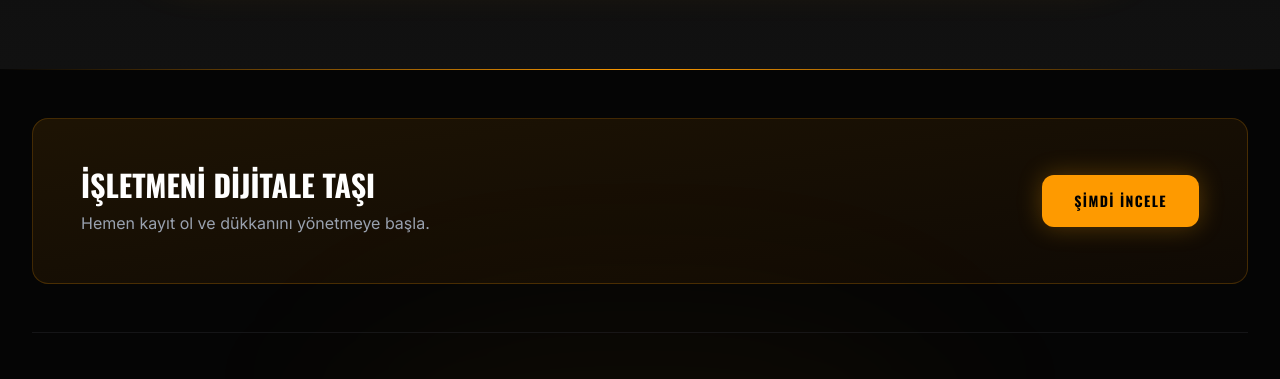
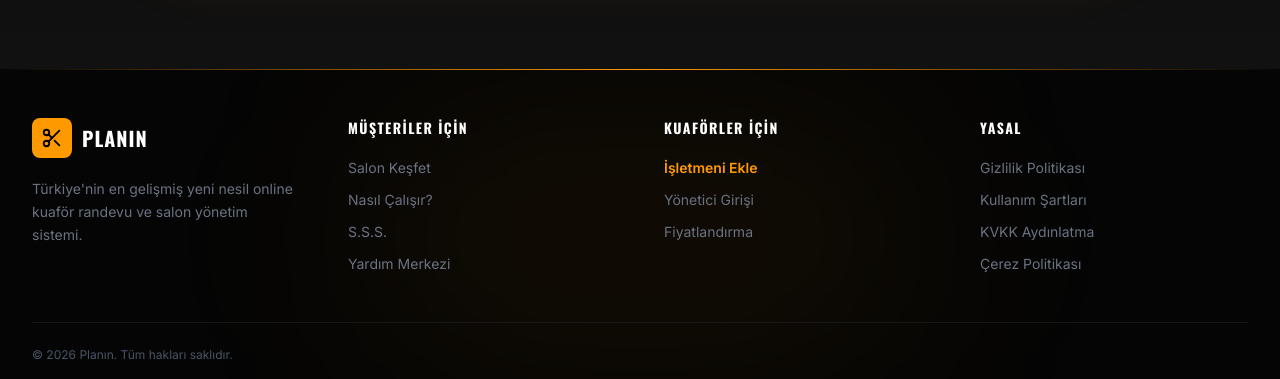
Before and after one commit to mckonca-dot/randevu-saas-frontend, a Next.js app: page / in a window 1280 px wide. Shown: the part 1853-2232 px from the top of the page. Built offline with nearby package versions, Linux system fonts and the light colour scheme; no server answers.

Commit message:
güncelleme

```diff
--- a/app/page.tsx
+++ b/app/page.tsx
@@ -208,18 +208,6 @@ export default function Home() {
         <div className="absolute bottom-0 left-1/2 -translate-x-1/2 w-[600px] h-[300px] bg-amber-500/5 blur-[100px] rounded-full pointer-events-none"></div>
 
         <div className="max-w-7xl mx-auto px-4 sm:px-6 lg:px-8 relative z-10">
-          {/* Üst Bölüm: CTA Banner */}
-          <div className="py-12 border-b border-zinc-800/50">
-            <div className="bg-gradient-to-br from-amber-500/10 to-amber-600/5 border border-amber-500/20 rounded-2xl p-8 md:p-12 flex flex-col md:flex-row items-center justify-between gap-6">
-              <div>
-                <h3 className="text-2xl md:text-3xl font-bold font-heading text-white mb-2">İŞLETMENİ DİJİTALE TAŞI</h3>
-                <p className="text-gray-400 font-body text-sm md:text-base">Hemen kayıt ol ve dükkanını yönetmeye başla.</p>
-              </div>
-              <Link href="/isletmeler-icin" className="flex-shrink-0 bg-amber-500 text-black px-8 py-4 rounded-xl font-heading font-bold tracking-widest text-sm hover:bg-yellow-400 transition-all shadow-[0_0_25px_rgba(245,158,11,0.3)]">
-                ŞİMDİ İNCELE
-              </Link>
-            </div>
-          </div>
 
           <div className="grid grid-cols-2 md:grid-cols-4 gap-8 md:gap-12 py-12">
             <div className="col-span-2 md:col-span-1">
```
